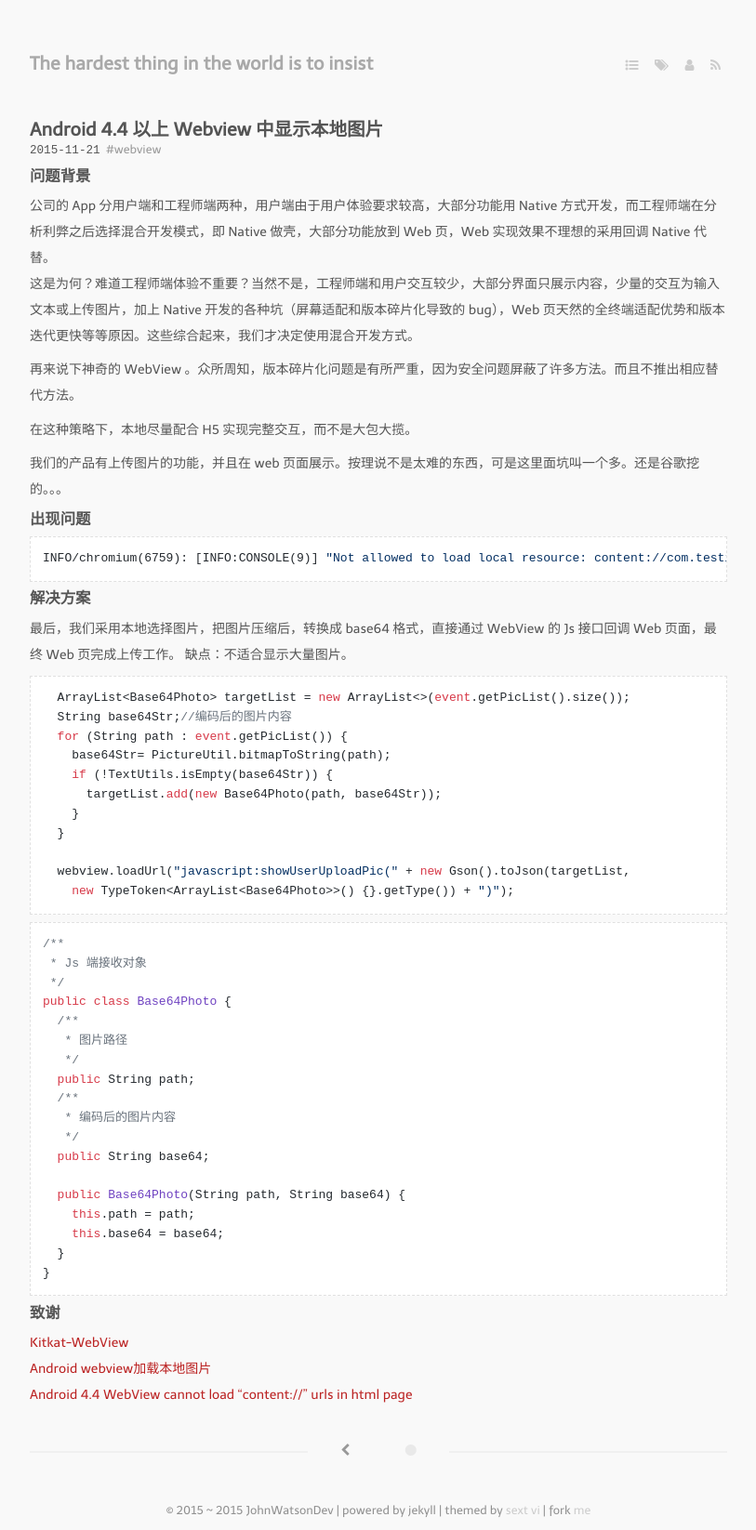
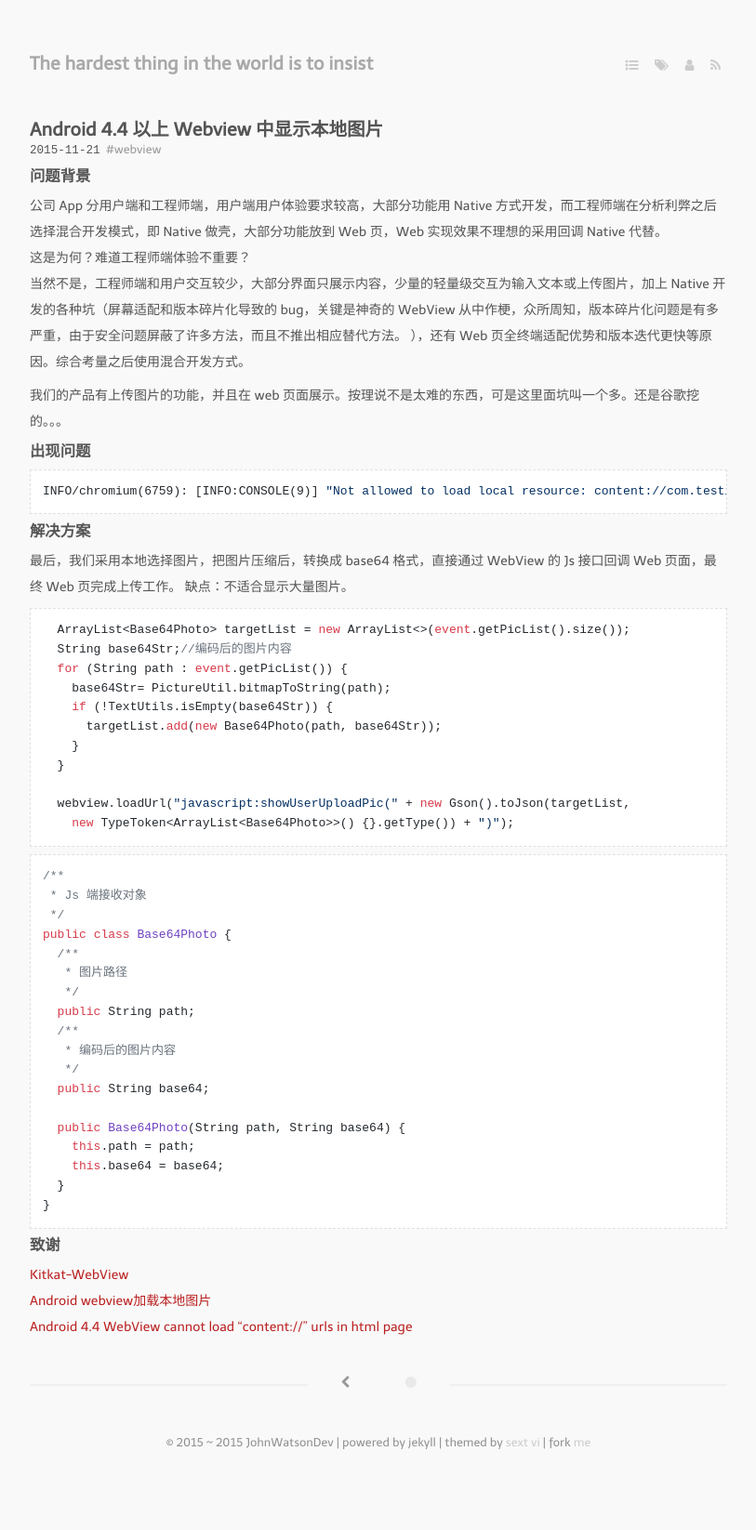
Before and after one commit to johnwatsondev/johnwatsondev.github.io, a Jekyll site: the page built from _posts/2015-11-21-show-local-file-in-webview-above-android-4.4.md, in a window 1280 px wide. Shown: the whole page at 93% size, without its empty margins (233-1046 px from the left). Built offline with Jekyll 4.4.1, drawn with Linux system fonts in a browser that asks for light colours; nearby versions of some CDN libraries; some web fonts are replaced; Markdown is read by kramdown in place of the engine named in the settings; comment, search, counter and statistics services are not loaded; after the commit the page ends 1573 px from its top, so only the background shows below that.

Commit message:
update post

```diff
--- a/_posts/2015-11-21-show-local-file-in-webview-above-android-4.4.md
+++ b/_posts/2015-11-21-show-local-file-in-webview-above-android-4.4.md
@@ -8,12 +8,10 @@ tags:
 ---
 
 ### 问题背景
-公司的 App 分用户端和工程师端两种，用户端由于用户体验要求较高，大部分功能用 Native 方式开发，而工程师端在分析利弊之后选择混合开发模式，即 Native 做壳，大部分功能放到 Web 页，Web 实现效果不理想的采用回调 Native 代替。
-这是为何？难道工程师端体验不重要？当然不是，工程师端和用户交互较少，大部分界面只展示内容，少量的交互为输入文本或上传图片，加上 Native 开发的各种坑（屏幕适配和版本碎片化导致的 bug），Web 页天然的全终端适配优势和版本迭代更快等等原因。这些综合起来，我们才决定使用混合开发方式。
-
-再来说下神奇的 WebView 。众所周知，版本碎片化问题是有所严重，因为安全问题屏蔽了许多方法。而且不推出相应替代方法。
-
-在这种策略下，本地尽量配合 H5 实现完整交互，而不是大包大揽。
+公司 App 分用户端和工程师端，用户端用户体验要求较高，大部分功能用 Native 方式开发，而工程师端在分析利弊之后选择混合开发模式，即 Native 做壳，大部分功能放到 Web 页，Web 实现效果不理想的采用回调 Native 代替。
+这是为何？难道工程师端体验不重要？
+当然不是，工程师端和用户交互较少，大部分界面只展示内容，少量的轻量级交互为输入文本或上传图片，加上 Native 开发的各种坑（屏幕适配和版本碎片化导致的 bug，关键是神奇的 WebView 从中作梗，众所周知，版本碎片化问题是有多严重，由于安全问题屏蔽了许多方法，而且不推出相应替代方法。
+），还有 Web 页全终端适配优势和版本迭代更快等原因。综合考量之后使用混合开发方式。
 
 我们的产品有上传图片的功能，并且在 web 页面展示。按理说不是太难的东西，可是这里面坑叫一个多。还是谷歌挖的。。。
 
```
